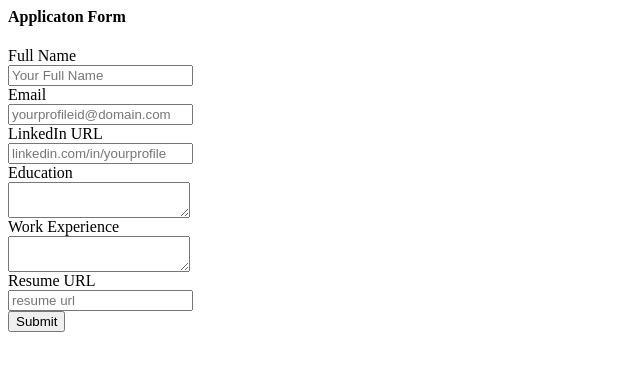
After one commit to VRAI-02/job-careers-website-V3, a Flask app: template templates/application_form.html in a window 1280 px wide. The commit adds this page. Shown: the top 371 px of the page, without its empty margins (0-640 px from the left). Run offline with Flask 3, Linux system fonts and the light colour scheme; the template is opened without the code that fills it, so the values that code supplies are empty; parts of the project's set-up code (start-up, migrations or seed data) failed here and were passed over.

Commit message:
Store application in database

```diff
--- a/app.py
+++ b/app.py
@@ -1,5 +1,6 @@
-from flask import Flask , render_template, jsonify
-from database import load_jobs_from_db, load_job_from_db
+from flask import Flask , render_template, jsonify, request
+from database import load_jobs_from_db, load_job_from_db, add_application_to_db
+
 
 app = Flask(__name__)
 
@@ -7,7 +8,7 @@ app = Flask(__name__)
 @app.route("/")
 def hello_job():
   jobs = load_jobs_from_db()
-  return render_template('home.html', jobs=jobs, company_name='Career Marketplace')
+  return render_template('home.html', jobs=jobs, company_name='Career Marketplace')##company_name is a variable
 # routing to the api page for jobs and converting the data into json format
 @app.route("/api/jobs")
 def list_jobs():
@@ -20,6 +21,16 @@ def show_job (id):
   if not job:
     return "Not Found", 404
   return render_template('jobpage.html',job=job)
+
+# routing to the apply page posting data in a form
+@app.route("/job/<id>/apply", methods=['post'])
+def apply_to_job(id):
+  data = request.form
+  job = load_job_from_db(id)
+  add_application_to_db(id,data)
+  #TODO - display an acknowledgement
+  #TODO - send an email
+  return render_template('application_submitted.html', application=data, job=job)
 ##host="0.0.0.0" makes the server accessible from any network interface, not just localhost.
 ##while launching in production,it is recommended to disable debug=flase mode since it can expose sensitive information.
 if __name__ == "__main__":
--- /dev/null
+++ b/templates/application_form.html
@@ -0,0 +1,28 @@
+<h4>Applicaton Form</h4>
+<form action="/job/{{job['id']}}/apply" method="post">
+  <div class= "mb-2">
+    <label>Full Name</label><br>
+    <input type="text" name="full_name" placeholder="Your Full Name">
+  </div>
+  <div class= "mb-2">
+    <lable>Email</lable><br>
+    <input type="text" name="email" placeholder="yourprofileid@domain.com"">
+  </div>
+  <div class= "mb-2">
+    <label>LinkedIn URL</label><br>
+    <input type="text" name="linkedin_url" placeholder="linkedin.com/in/yourprofile">
+  </div>
+  <div class= "mb-2">
+    <label>Education</label><br>
+    <textarea name = "education"></textarea>
+  </div>
+  <div class= "mb-2">
+    <label>Work Experience</label><br>
+    <textarea name = "work_experience"></textarea>
+  </div>
+  <div class= "mb-2">
+    <label>Resume URL</label><br>
+    <input type="text" name="resume_url" placeholder="resume url">
+  </div>
+    <input type="Submit">
+</form>
--- a/templates/footer.html
+++ b/templates/footer.html
@@ -7,6 +7,6 @@
       <li class="nav-item"><a href="#" class="nav-link px-2 text-body-secondary">FAQs</a></li>
       <li class="nav-item"><a href="#" class="nav-link px-2 text-body-secondary">About</a></li>
     </ul>
-    <p class="text-center text-body-secondary">&copy; 2025 Career Marketplace, Inc</p>
+    <p class="text-center text-body-secondary">&copy; 2025 {{company_name}}, Inc</p>
   </footer>
 </div>
--- a/templates/home.html
+++ b/templates/home.html
@@ -14,7 +14,7 @@
          <div class="col-md-7">
      <p class="lead"> At carrer marketplace, our mission is to empower job seekers with an all-in-one platform designed for success. We provide comprehensive guidance, innovative learning resources, and opportunities to build meaningful social connections—enabling users to boost their visibility in the global job market.
        <div class= "fs-4">
-           <p><b></b>Join us today and take the first step towards your dream career!</b></p>
+           <p><b>Join us today and take the first step towards your dream career!</b></p>
        </div>
      </p>
          </div>
--- a/templates/jobpage.html
+++ b/templates/jobpage.html
@@ -1,7 +1,7 @@
 <!DOCTYPE html>
 <html>
   <head>
-    <title>{{job.title}} - Career Marketplace</title>
+    <title>{{job.title}} - {{company_name}}</title>
     {% include 'bootstrap.html'%}
   </head>
   <body>
@@ -26,7 +26,8 @@
       </ol>
       <h4>Salary</h4>
       <p>{{job.currency}}{{job.salary}}</p>
-      {% include 'footer.html' %}
+      {% include 'application_form.html' %}
     </div>
+    {% include 'footer.html' %}
   </body>
 </html>
--- a/templates/nav.html
+++ b/templates/nav.html
@@ -2,7 +2,7 @@
   <div class="container-fluid">
     <a class="navbar-brand" href="/">
       <img src="/static/logo.svg" alt="Logo" width="30" height="24" class="d-inline-block align-text-top">
-      Career Marketplace
+      {{company_name}}
     </a>
   </div>
 </nav>
```
Also changed, not shown: database.py (+48 -3 lines), templates/application_submitted.html (added, +29 -0 lines).
